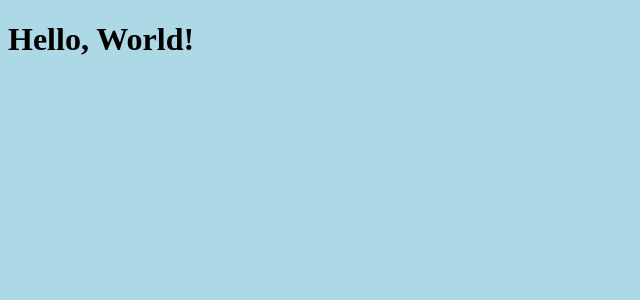
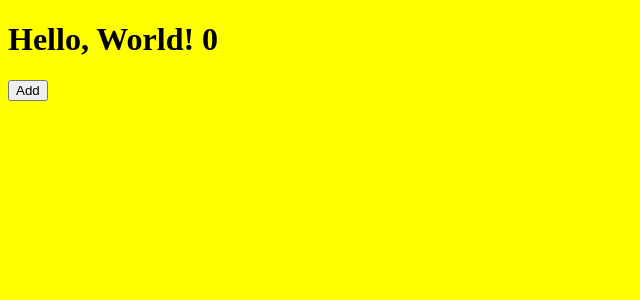
Before and after one commit to pawel975/-sBinallaRacingLeaguePage, a React app: page / in a window 1280 px wide. Shown: the top 300 px of the page, without its empty margins (0-640 px from the left). Built offline with nearby package versions, Linux system fonts and the light colour scheme.

Commit message:
change background color

```diff
--- a/index.js
+++ b/index.js
@@ -1,7 +1,6 @@
 import React from "react";
 import ReactDOM from "react-dom";
 import { BrowserRouter as Router, Route, Routes} from "react-router-dom";
-
 import App from "./src/components/App.js";
 import "./src/styles/base.scss";
 
--- a/src/components/App.js
+++ b/src/components/App.js
@@ -1,7 +1,18 @@
-import React from "react";
+import React, {useState} from 'react';
+const App = () => {
 
-const App = () => {
-   return <h1>Hello, World!</h1>;
+   const [timer, setTimer] = useState(0);
+
+   const handleClick = () => {
+      setTimer(timer+1)
+   }
+
+   return (
+      <>
+         <h1>Hello, World! {timer}</h1>
+         <button onClick={handleClick}>Add</button>
+      </>
+   )
 };
 
 export default App;
--- a/src/styles/base.scss
+++ b/src/styles/base.scss
@@ -1,3 +1,3 @@
 body {
-    background-color: lightblue;
+    background-color: yellow;
 }
```
